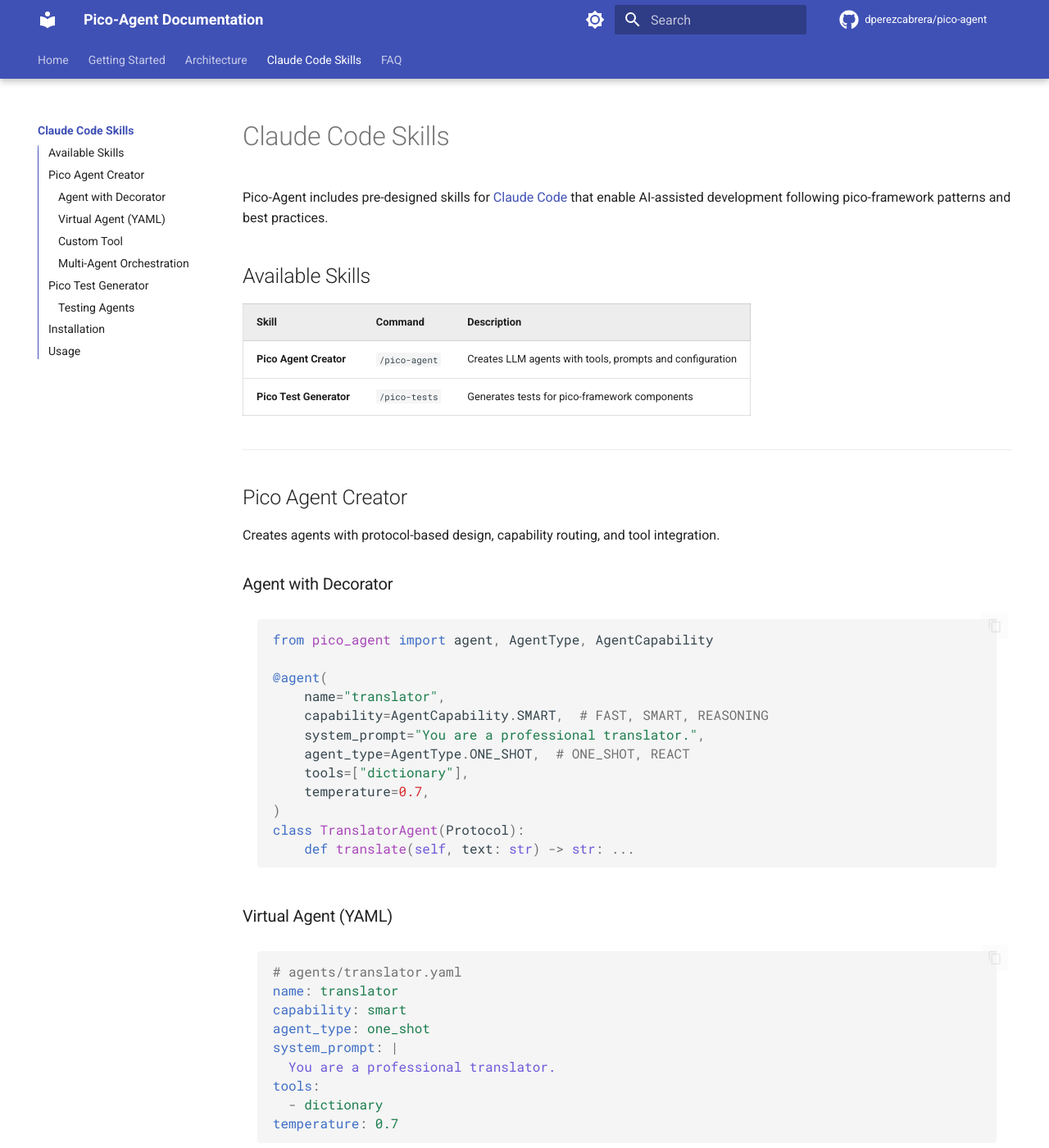
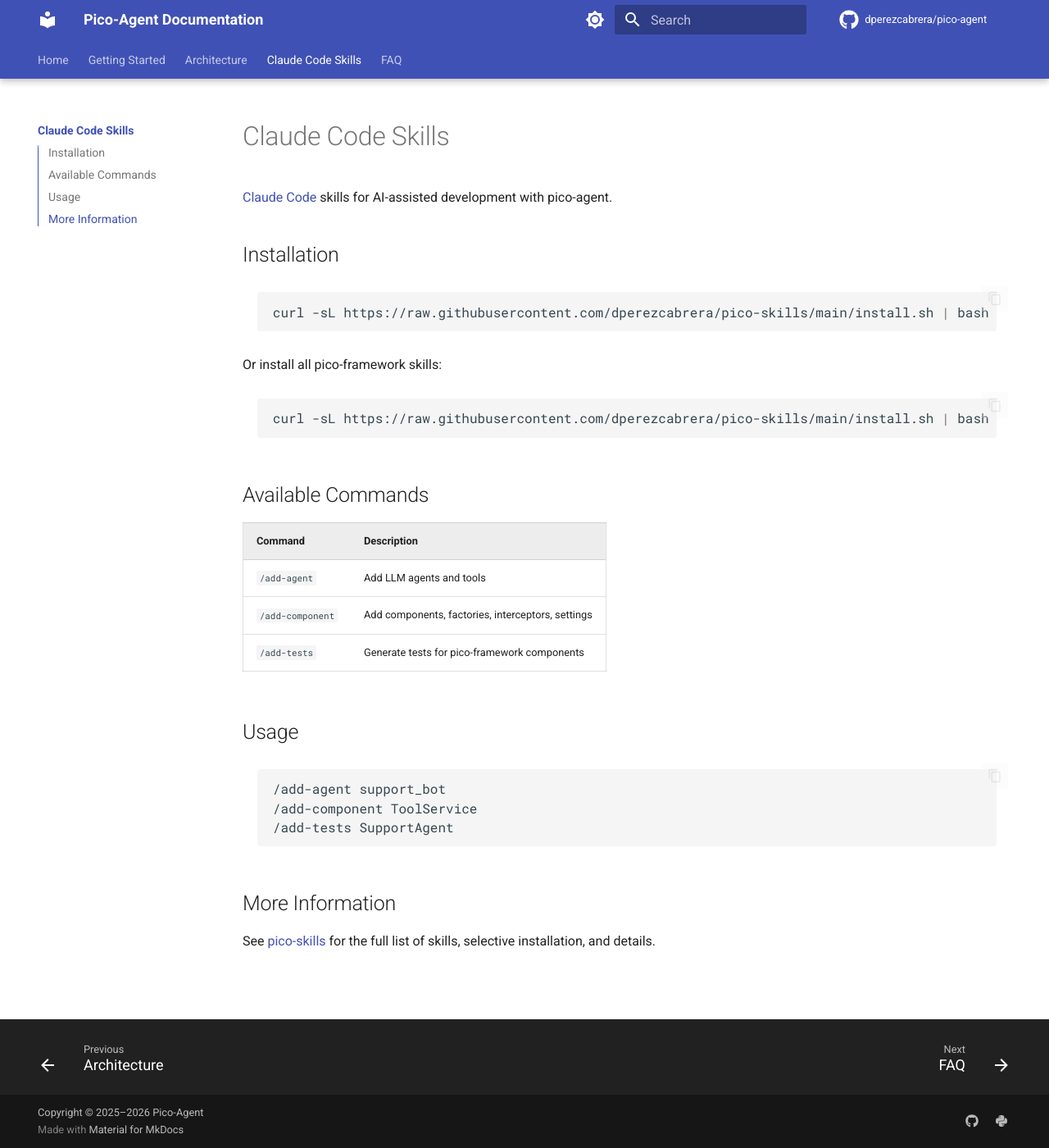
Before and after one commit to dperezcabrera/pico-agent, an MkDocs documentation site: the page built from docs/skills.md, in a window 1280 px wide and 1400 px high. Shown: the whole window at 82% size. Built offline with MkDocs 1.6.1 and Material for MkDocs 9.7.7, drawn with Linux system fonts in a browser that asks for light colours; comment, search, counter and statistics services are not loaded; some of the changed text lies outside the part shown.

Commit message:
Update skills docs to reference pico-skills installer
Co-Authored-By: Claude Opus 4.6 <noreply@anthropic.com>

````diff
--- a/docs/skills.md
+++ b/docs/skills.md
@@ -1,130 +1,35 @@
 # Claude Code Skills
 
-Pico-Agent includes pre-designed skills for [Claude Code](https://claude.ai/claude-code) that enable AI-assisted development following pico-framework patterns and best practices.
-
-## Available Skills
-
-| Skill | Command | Description |
-|-------|---------|-------------|
-| **Pico Agent Creator** | `/pico-agent` | Creates LLM agents with tools, prompts and configuration |
-| **Pico Test Generator** | `/pico-tests` | Generates tests for pico-framework components |
-
----
-
-## Pico Agent Creator
-
-Creates agents with protocol-based design, capability routing, and tool integration.
-
-### Agent with Decorator
-
-```python
-from pico_agent import agent, AgentType, AgentCapability
-
-@agent(
-    name="translator",
-    capability=AgentCapability.SMART,  # FAST, SMART, REASONING
-    system_prompt="You are a professional translator.",
-    agent_type=AgentType.ONE_SHOT,  # ONE_SHOT, REACT
-    tools=["dictionary"],
-    temperature=0.7,
-)
-class TranslatorAgent(Protocol):
-    def translate(self, text: str) -> str: ...
-```
-
-### Virtual Agent (YAML)
-
-```yaml
-# agents/translator.yaml
-name: translator
-capability: smart
-agent_type: one_shot
-system_prompt: |
-  You are a professional translator.
-tools:
-  - dictionary
-temperature: 0.7
-```
-
-### Custom Tool
-
-```python
-from pico_agent import tool
-
-@tool(name="dictionary", description="Looks up word definitions")
-class DictionaryTool:
-    def __init__(self, service: DictService):
-        self.service = service
-
-    def __call__(self, word: str) -> str:
-        return self.service.lookup(word)
-```
-
-### Multi-Agent Orchestration
-
-```python
-@agent(
-    name="orchestrator",
-    capability=AgentCapability.SMART,
-    system_prompt="Coordinate sub-agents to solve the task.",
-    agents=["translator", "math_expert"]
-)
-class Orchestrator(Protocol):
-    def handle_request(self, task: str) -> str: ...
-```
-
----
-
-## Pico Test Generator
-
-Generates tests for any pico-framework component.
-
-### Testing Agents
-
-```python
-import pytest
-from unittest.mock import MagicMock
-from pico_ioc import init
-from pico_agent import LLMFactory, LLM
-
-def test_my_agent():
-    mock_llm = MagicMock(spec=LLM)
-    mock_llm.invoke.return_value = "Mocked Response"
-
-    mock_factory = MagicMock(spec=LLMFactory)
-    mock_factory.create.return_value = mock_llm
-
-    container = init(
-        modules=["pico_agent", "my_app"],
-        overrides={LLMFactory: mock_factory},
-    )
-    agent = container.get(MyAgent)
-    assert agent.run("test") == "Mocked Response"
-```
-
----
+[Claude Code](https://code.claude.com) skills for AI-assisted development with pico-agent.
 
 ## Installation
 
 ```bash
-# Project-level (recommended)
-mkdir -p .claude/skills/pico-agent
-# Copy the skill YAML+Markdown to .claude/skills/pico-agent/SKILL.md
+curl -sL https://raw.githubusercontent.com/dperezcabrera/pico-skills/main/install.sh | bash -s -- agent
+```
 
-mkdir -p .claude/skills/pico-tests
-# Copy the skill YAML+Markdown to .claude/skills/pico-tests/SKILL.md
+Or install all pico-framework skills:
 
-# Or user-level (available in all projects)
-mkdir -p ~/.claude/skills/pico-agent
-mkdir -p ~/.claude/skills/pico-tests
+```bash
+curl -sL https://raw.githubusercontent.com/dperezcabrera/pico-skills/main/install.sh | bash
 ```
+
+## Available Commands
+
+| Command | Description |
+|---------|-------------|
+| `/add-agent` | Add LLM agents and tools |
+| `/add-component` | Add components, factories, interceptors, settings |
+| `/add-tests` | Generate tests for pico-framework components |
 
 ## Usage
 
-```bash
-# Invoke directly in Claude Code
-/pico-agent translator
-/pico-tests TranslatorAgent
+```
+/add-agent support_bot
+/add-component ToolService
+/add-tests SupportAgent
 ```
 
-See the full skill templates in the [pico-framework skill catalog](https://github.com/dperezcabrera/pico-agent).
+## More Information
+
+See [pico-skills](https://github.com/dperezcabrera/pico-skills) for the full list of skills, selective installation, and details.
````
